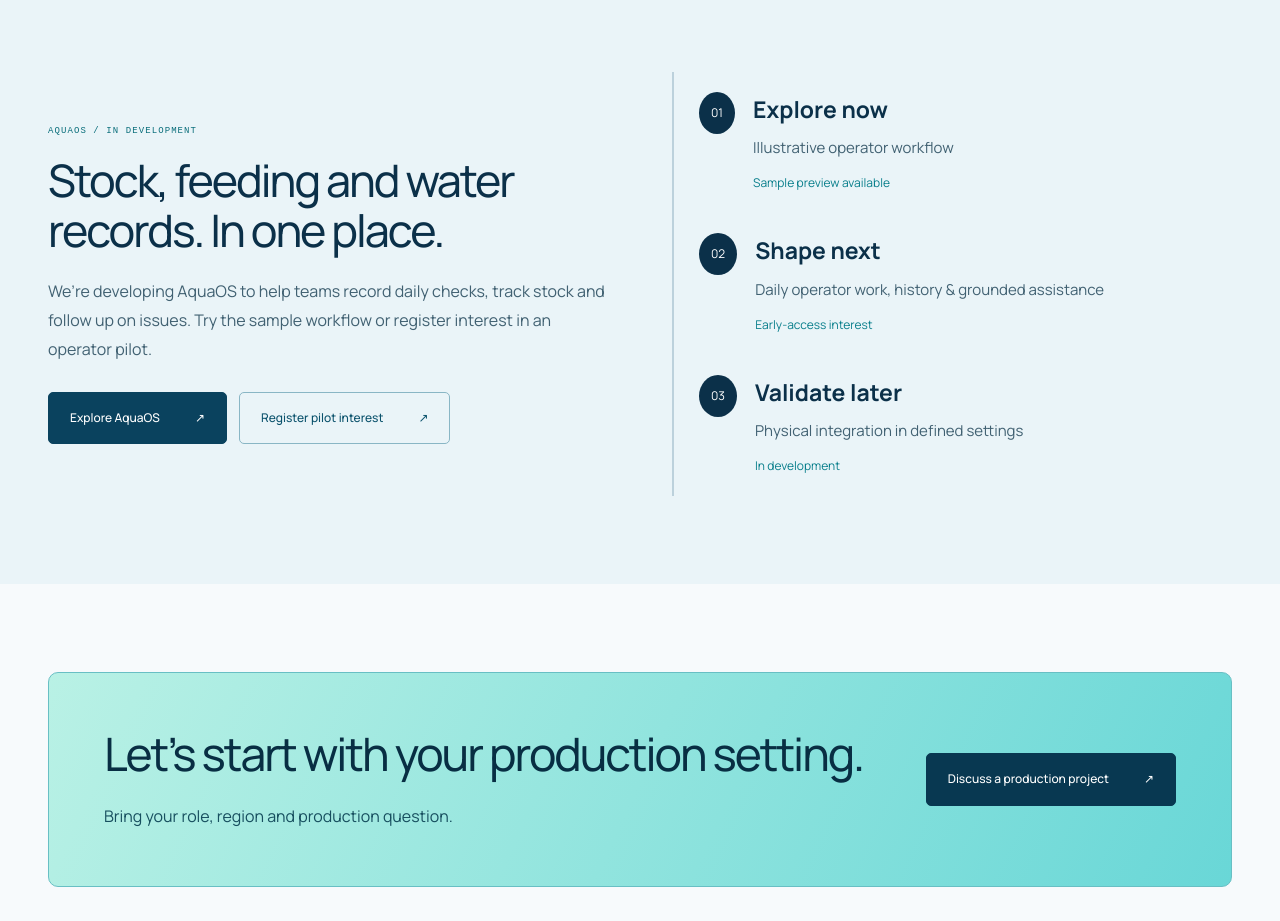
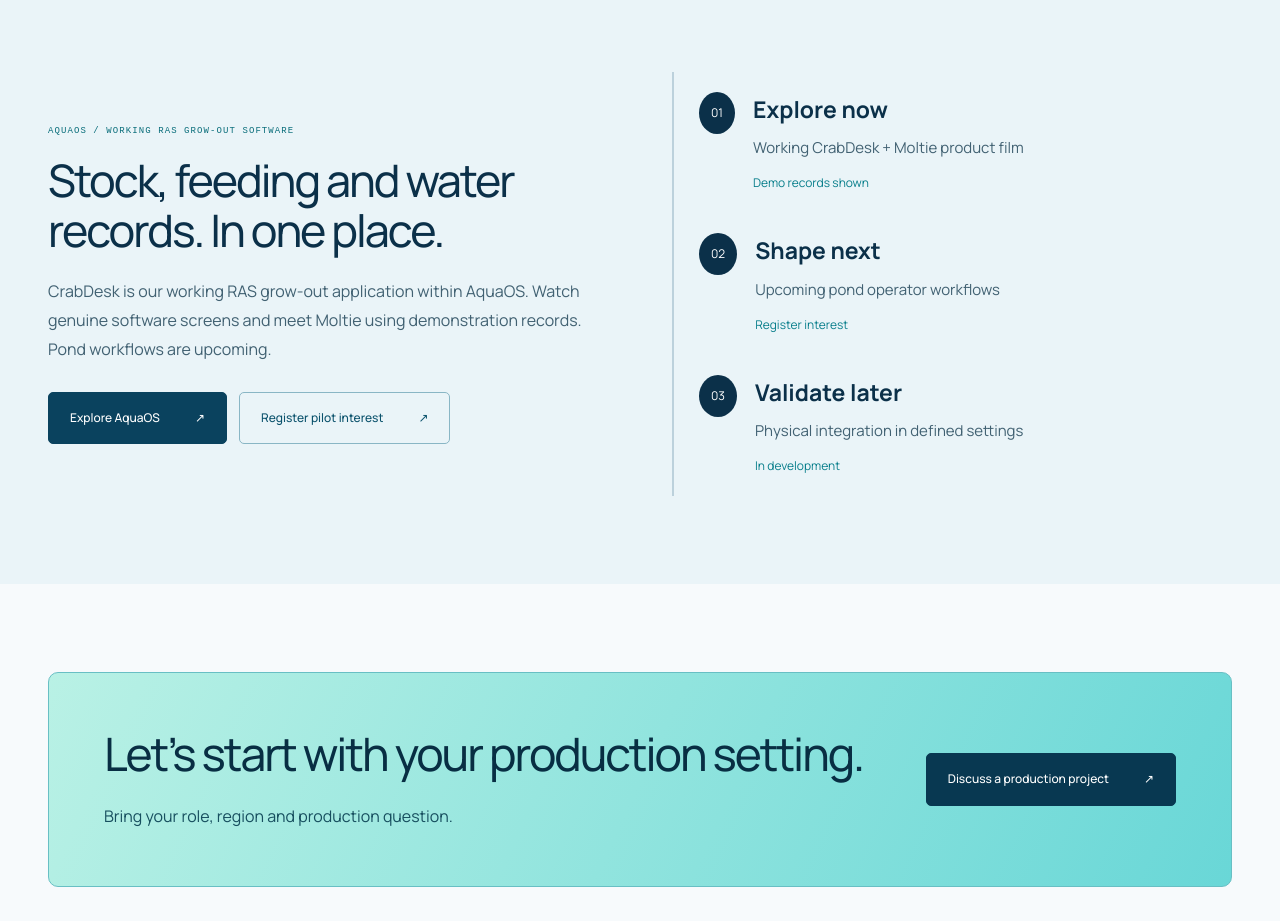
Before and after one commit to Crabionics/crabionics-site, a Next.js app: page /resources in a window 1280 px wide. Shown: the part 1600-2521 px from the top of the page. Built offline with nearby package versions, Linux system fonts and the light colour scheme.

Commit message:
Improve search clarity and attribution in app/components/public/Visuals.tsx

```diff
--- a/app/components/public/Visuals.tsx
+++ b/app/components/public/Visuals.tsx
@@ -117,10 +117,10 @@
     <Section tone="mist">
       <div className={s.split}>
         <div>
-          <Eyebrow>AquaOS / In development</Eyebrow>
+          <Eyebrow>AquaOS / Working RAS grow-out software</Eyebrow>
           <h2>Stock, feeding and water records. In one place.</h2>
           <p>
-            We’re developing AquaOS to help teams record daily checks, track stock and follow up on issues. Try the sample workflow or register interest in an operator pilot.
+            CrabDesk is our working RAS grow-out application within AquaOS. Watch genuine software screens and meet Moltie using demonstration records. Pond workflows are upcoming.
           </p>
           <div className={s.actions}>
             <Button href="/aquaos">Explore AquaOS</Button>
@@ -133,13 +133,13 @@
           {[
             [
               "Explore now",
-              "Illustrative operator workflow",
-              "Sample preview available",
+              "Working CrabDesk + Moltie product film",
+              "Demo records shown",
             ],
             [
               "Shape next",
-              "Daily operator work, history & grounded assistance",
-              "Early-access interest",
+              "Upcoming pond operator workflows",
+              "Register interest",
             ],
             [
               "Validate later",
```
